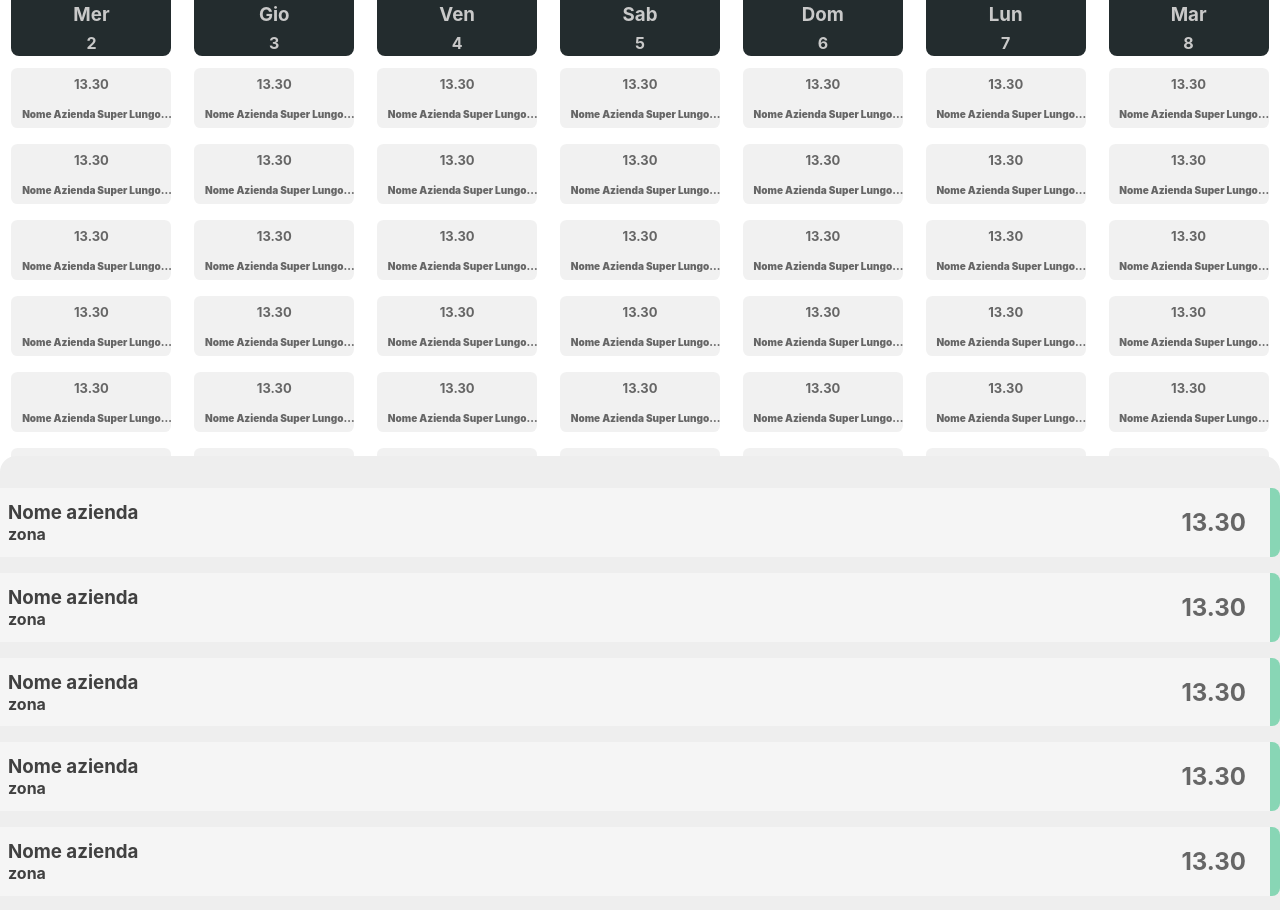
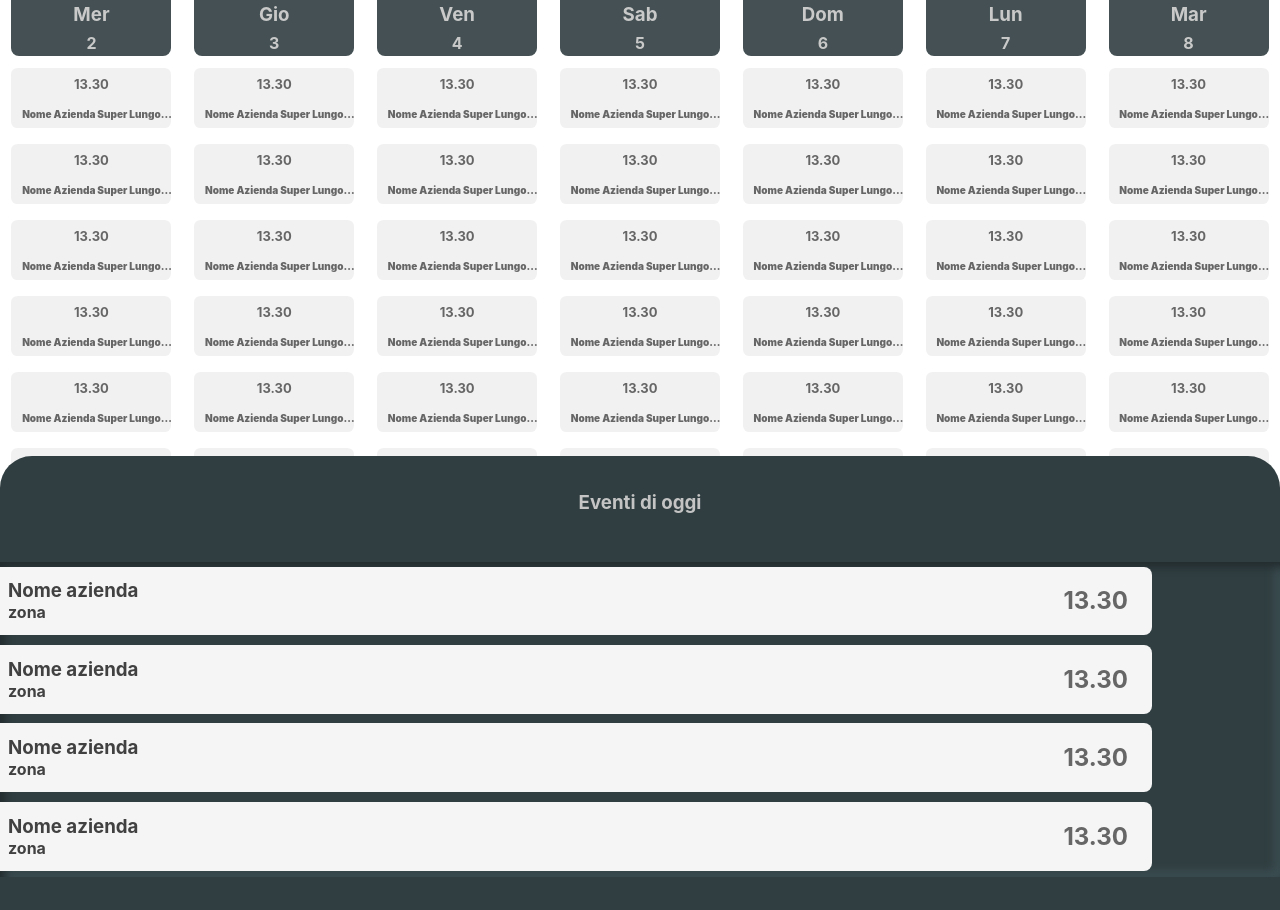
Before and after one commit to PirottaNicola/Vassa-PWA-EventScheduler-JobOrganizer, a React (Create React App) app: page / in a window 1280 px wide. Shown: the top 910 px of the page. Built offline with nearby package versions, Linux system fonts and the light colour scheme; the HTML template or start-up script is replaced by a standard one.

Commit message:
EventList ui fixes

```diff
--- a/src/components/Calendar/EventList.css
+++ b/src/components/Calendar/EventList.css
@@ -1,10 +1,9 @@
 .eventList {
-  background-color: var(--light-bkg);
-  position: absolute;
-  top: 57vh;
+  display: flex;
+  flex-direction: column;
   width: 100%;
-  height: 100%;
-  border-top-left-radius: 1rem;
-  border-top-right-radius: 1rem;
-  padding: 1rem 0 1rem 0;
+  height: fit-content;
+  overflow-y: scroll;
+  background: #303e41;
+  box-shadow: inset 5px 5px 10px #222b2e, inset -5px -5px 10px #3e5155;
 }
--- a/src/components/Calendar/EventList.js
+++ b/src/components/Calendar/EventList.js
@@ -1,12 +1,13 @@
 import React from 'react'
-//components
-import ListEvent from './ListEvent'
-//stylesheet
-import './EventList.css'
+import ListEvent from '../Calendar/ListEvent'
+import './eventList.css'
 
 function EventList() {
     return (
         <div className='eventList'>
+            <ListEvent />
+            <ListEvent />
+            <ListEvent />
             <ListEvent />
             <ListEvent />
             <ListEvent />
--- /dev/null
+++ b/src/components/Calendar/EventListContainer.js
@@ -0,0 +1,18 @@
+import React from 'react'
+//components
+import EventList from './EventList'
+//stylesheet
+import './eventListContainer.css'
+
+function EventListContainer() {
+    return (
+        <div className='eventListContainer'>
+            <h3>Eventi di oggi</h3>
+            <EventList className='singleEvent' />
+            <br /><br />
+            <EventList className='periodicEvent' />
+        </div>
+    )
+}
+
+export default EventListContainer
--- /dev/null
+++ b/src/components/Calendar/eventListContainer.css
@@ -0,0 +1,20 @@
+.eventListContainer {
+  display: flex;
+  flex-direction: column;
+  background-color: var(--dark);
+  position: absolute;
+  top: 57vh;
+  width: 100%;
+  min-height: 6rem;
+  height: fit-content;
+  max-height: 95vh;
+  border-top-left-radius: 2rem;
+  border-top-right-radius: 2rem;
+  padding: 1rem 0 1rem 0;
+}
+
+.eventListContainer > h3 {
+  text-align: center;
+  color: var(--light-text3);
+  margin-bottom: 3rem;
+}
--- a/src/components/Calendar/listEvent.css
+++ b/src/components/Calendar/listEvent.css
@@ -4,18 +4,13 @@
   flex-wrap: nowrap;
   justify-content: space-between;
   align-items: center;
-  width: 0.9;
+  width: 90%;
   height: fit-content;
   background-color: var(--light-el);
   border-bottom-right-radius: 0.5rem;
   border-top-right-radius: 0.5rem;
-  margin: 1rem 0 1rem 0;
+  margin: 0.3rem 0 0.3rem 0;
   scroll-behavior: smooth;
-}
-
-.listEvent.periodic {
-  margin: 1rem 0 1rem 0;
-  border-right: solid 10px rgb(136, 214, 181);
 }
 
 .listEvent div {
--- a/src/index.css
+++ b/src/index.css
@@ -24,8 +24,9 @@ code {
 }
 
 :root {
-  --dark: hsla(190, 33%, 7%, 1);
+  --dark: rgb(48, 62, 65);
   --light-bkg: #eeeeee;
+  --light-bkg2: #e2e2e2;
   --light-el: #f5f5f5;
   --light-text1: #414141;
   --light-text2: #666666;
--- a/src/pages/Calendar.js
+++ b/src/pages/Calendar.js
@@ -1,7 +1,7 @@
 import React from 'react'
 //components
 import CalendarWeek from '../components/Calendar/CalendarWeek'
-import EventList from '../components/Calendar/EventList'
+import EventListContainer from '../components/Calendar/EventListContainer'
 //stylesheet
 import './calendar.css'
 
@@ -10,7 +10,7 @@ function Calendar() {
     return (
         <div className='calendar'>
             <CalendarWeek />
-            <EventList />
+            <EventListContainer />
         </div>
     )
 }
```
